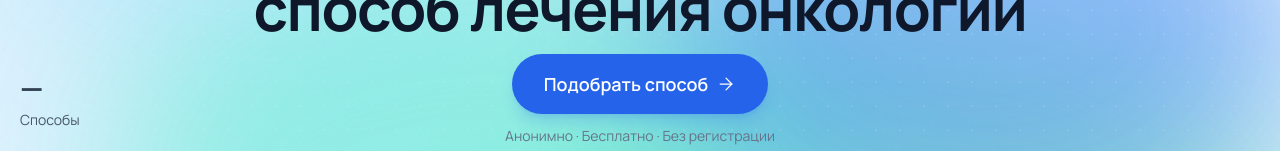
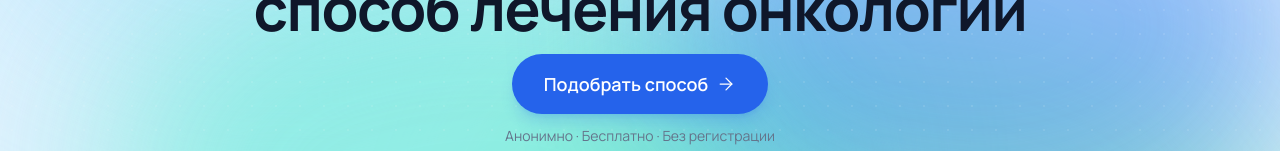
Before and after one commit to m1omania/med, a Nuxt app: page /quizstart in a window 1280 px wide. Shown: the part 434-585 px from the top of the page. Built offline with nearby package versions, Linux system fonts and the light colour scheme; no server answers.

Commit message:
feat: remove "Ways" stat and update terminology on quizstart page

```diff
--- a/pages/quizstart.vue
+++ b/pages/quizstart.vue
@@ -12,10 +12,6 @@
     </div>
     <!-- Цифры в столбик — вне contentRef, чтобы fixed не ломался из‑за transform у родителя -->
     <div class="quizstart-stats-fixed fixed bottom-5 left-5 z-20 flex flex-col gap-3">
-      <div class="flex flex-col">
-        <span class="text-2xl md:text-3xl font-bold text-slate-700">{{ stats?.methods ?? '—' }}</span>
-        <span class="text-sm text-slate-600 mt-1">Способы</span>
-      </div>
       <div class="flex flex-col">
         <span class="text-2xl md:text-3xl font-bold text-slate-700">{{ stats?.clinics ?? '—' }}</span>
         <span class="text-sm text-slate-600 mt-1">Клиники</span>
```
